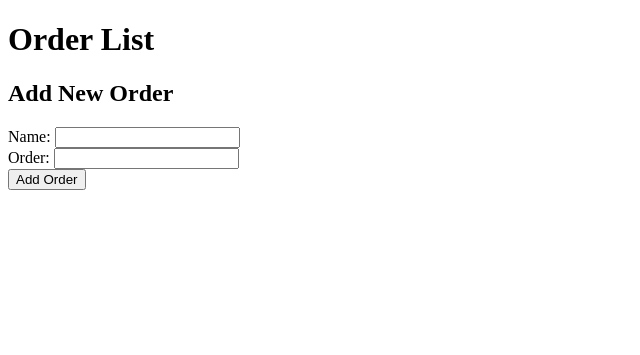
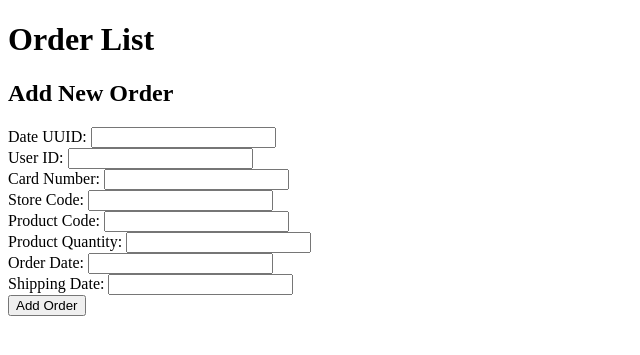
Before and after one commit to wlaa41/Web-App-DevOps-Project, a Flask app: page / in a window 1280 px wide. Shown: the top 355 px of the page, without its empty margins (0-640 px from the left). Run offline with Flask 3, Linux system fonts and the light colour scheme.

Commit message:
Updates html to include new columns on both display order list and add new item to the list

```diff
--- a/templates/orders.html
+++ b/templates/orders.html
@@ -7,15 +7,36 @@
     <h1>Order List</h1>
     <ul>
         {% for order in orders %}
-            <li>{{ order.name }} ordered {{ order.order }}</li>
+            <li>
+                <strong>Date UUID:</strong> {{ order.date_uuid }}<br>
+                <strong>User ID:</strong> {{ order.user_id }}<br>
+                <strong>Card Number:</strong> {{ order.card_number }}<br>
+                <strong>Store Code:</strong> {{ order.store_code }}<br>
+                <strong>Product Code:</strong> {{ order.product_code }}<br>
+                <strong>Product Quantity:</strong> {{ order.product_quantity }}<br>
+                <strong>Order Date:</strong> {{ order.order_date }}<br>
+                <strong>Shipping Date:</strong> {{ order.shipping_date }}
+            </li>
         {% endfor %}
     </ul>
     <h2>Add New Order</h2>
     <form method="post" action="/add_order">
-        <label for="name">Name:</label>
-        <input type="text" id="name" name="name" required><br>
-        <label for="order">Order:</label>
-        <input type="text" id="order" name="order" required><br>
+        <label for="date_uuid">Date UUID:</label>
+        <input type="text" id="date_uuid" name="date_uuid" required><br>
+        <label for="user_id">User ID:</label>
+        <input type="text" id="user_id" name="user_id" required><br>
+        <label for="card_number">Card Number:</label>
+        <input type="text" id="card_number" name="card_number" required><br>
+        <label for="store_code">Store Code:</label>
+        <input type="text" id="store_code" name="store_code" required><br>
+        <label for="product_code">Product Code:</label>
+        <input type="text" id="product_code" name="product_code" required><br>
+        <label for="product_quantity">Product Quantity:</label>
+        <input type="number" id="product_quantity" name="product_quantity" required><br>
+        <label for="order_date">Order Date:</label>
+        <input type="text" id="order_date" name="order_date" required><br>
+        <label for="shipping_date">Shipping Date:</label>
+        <input type="text" id="shipping_date" name="shipping_date" required><br>
         <input type="submit" value="Add Order">
     </form>
 </body>
```
